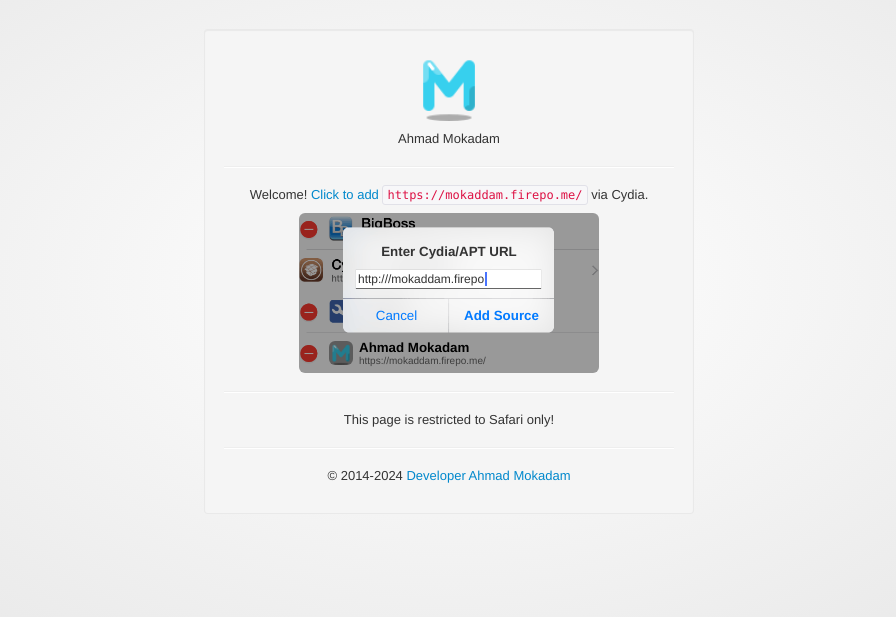
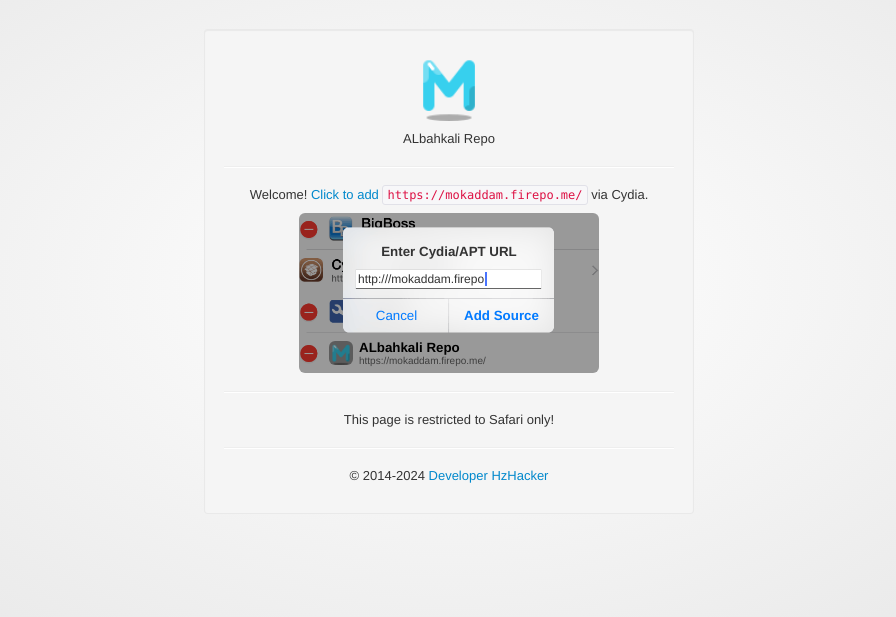
Before and after one commit to HzHack/repo, a plain HTML site: page misc.html in a window 1280 px wide. Shown: the part 111-728 px from the top of the page, without its empty margins (191-1087 px from the left). Drawn offline with nearby package versions, Linux system fonts and the light colour scheme.

Commit message:
Update misc.html

```diff
--- a/misc.html
+++ b/misc.html
@@ -1,14 +1,12 @@
 <!DOCTYPE HTML PUBLIC "-//W3C//DTD HTML 4.01 Transitional//EN" "http://www.w3.org/TR/html4/loose.dtd">
 <html xmlns="http://www.w3.org/1999/xhtml">
 
-<!-- Mirrored from mokaddam.firepo.me/misc by HTTrack Website Copier/3.x [XR&CO'2014], Sun, 03 Mar 2024 15:13:08 GMT -->
-<!-- Added by HTTrack --><meta http-equiv="content-type" content="text/html;charset=UTF-8" /><!-- /Added by HTTrack -->
-<head>
-		<title>Ahmad Mokadam</title>
+<meta http-equiv="content-type" content="text/html;charset=UTF-8" />
+		<title>ALbahkali Repo</title>
 		<meta http-equiv="Content-Type" content="text/html; charset=UTF-8" />
 		<meta name="robots" content="index, follow" />
-		<meta name="title" content="Repo Ahmad Mokadam" />
-		<meta name="description" content="Repo Ahmad Mokadam" />
+		<meta name="title" content="Repo ALbahkali" />
+		<meta name="description" content="Repo ALbahkali" />
 		<meta name ="keywords" content="null" />
 		<link rel="shortcut icon" href="favicon.ico" />
 		<link href="css/bootstrap.min.css" rel="stylesheet">
@@ -17,7 +15,7 @@
 	<body>
 		<div class="well">
 		  <p><img src="CydiaIcon.png" style="width: 72px; height: 72px; border-radius: 6px;" /></p>
-			<p>Ahmad Mokadam</p>
+			<p>ALbahkali Repo</p>
 			<hr />
 			<p>Welcome! <a href="cydia://url/https://cydia.saurik.com/api/share#?source=https://mokaddam.firepo.me/">Click to add</a> <code>https://mokaddam.firepo.me/</code> via Cydia.</p>
 			<div class="add_image">
@@ -34,18 +32,18 @@
 						<span class="mask"> </span>
 						<img src="CydiaIcon.png"/>
 					</span>
-					<span class="repo_title">Ahmad Mokadam</span>
+					<span class="repo_title">ALbahkali Repo</span>
 					<span class="repo_url">https://mokaddam.firepo.me/</span>
 				</div>
 			</div>
 			<hr />
 			<p>This page is restricted to Safari only!</p>
 			<hr />
-			<p>© 2014-2024 <a href="index.html">Developer Ahmad Mokadam</a></p>
+			<p>© 2014-2024 <a href="index.html">Developer HzHacker</a></p>
 		</div>
 	<script src="../cdn.bootcss.com/jquery/1.11.2/jquery.min.js"></script>
 	<script src="js/misc.js"></script>
 	</body>
 
-<!-- Mirrored from mokaddam.firepo.me/misc by HTTrack Website Copier/3.x [XR&CO'2014], Sun, 03 Mar 2024 15:13:20 GMT -->
+
 </html>
```
